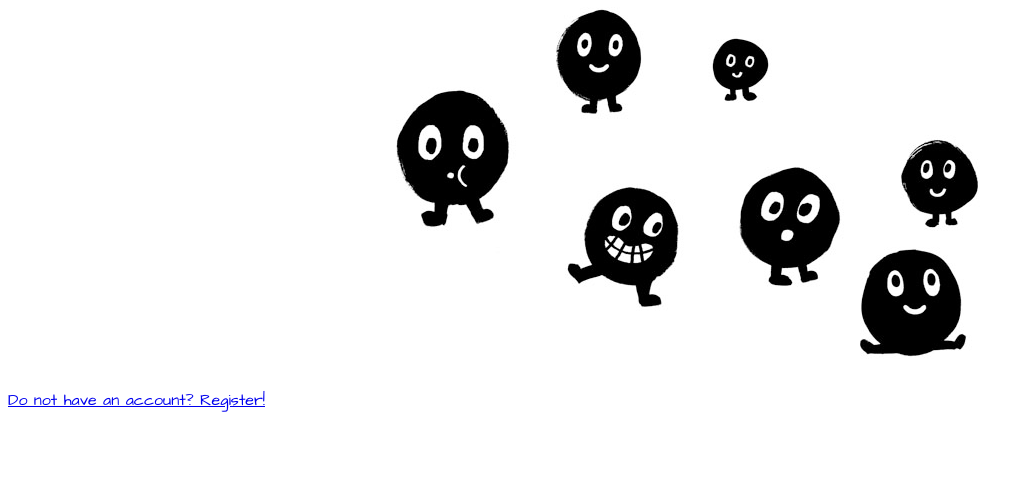
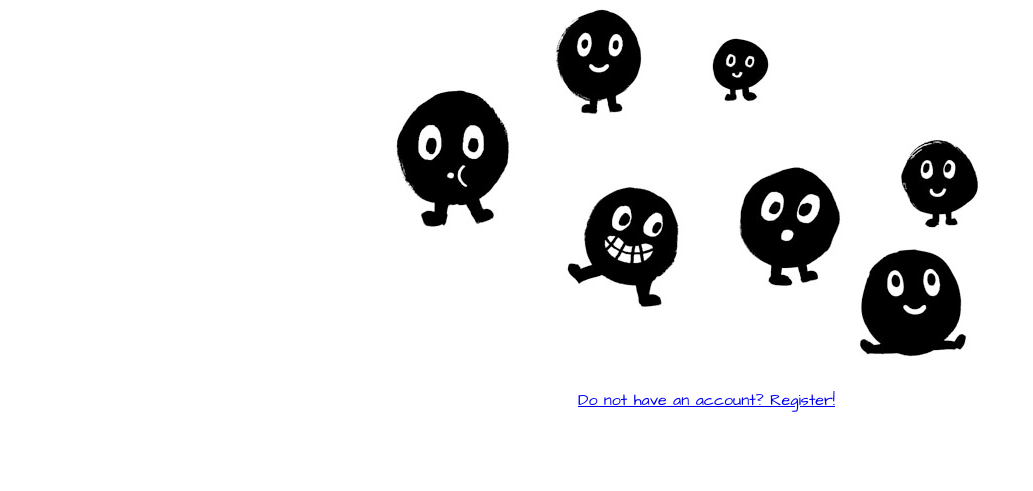
Before and after one commit to lormanlau/boba_app, a Django app: page / in a window 1280 px wide. Shown: the part 216-707 px from the top of the page, without its empty margins (0-1033 px from the left). Run offline with Django 3.2, Linux system fonts and the light colour scheme; parts of the project's set-up code (start-up, migrations or seed data) failed here and were passed over.

Commit message:
changed css

```diff
--- a/apps/track_boba/static/track_boba/css/style_login.css
+++ b/apps/track_boba/static/track_boba/css/style_login.css
@@ -30,3 +30,6 @@ input{
 #register{
 
 }
+.link{
+    margin-left: 570px;
+}
--- a/apps/track_boba/templates/track_boba/login.html
+++ b/apps/track_boba/templates/track_boba/login.html
@@ -35,8 +35,10 @@
 				</form>
 			{% load static from staticfiles %}
 			<img src="{% static "track_boba/imgs/boba.jpg" %}" alt="Hi!"/>
-			<p id="hey"><a href='/reg'>Do not have an account? Register!</a></p>
+			<div class="link">
+			<p><a href='/reg'>Do not have an account? Register!</a></p>
 		{% endif %}
+			</div>
 			</div>
 		</div>
 	</div>
```
Also changed, not shown: db.sqlite3.
